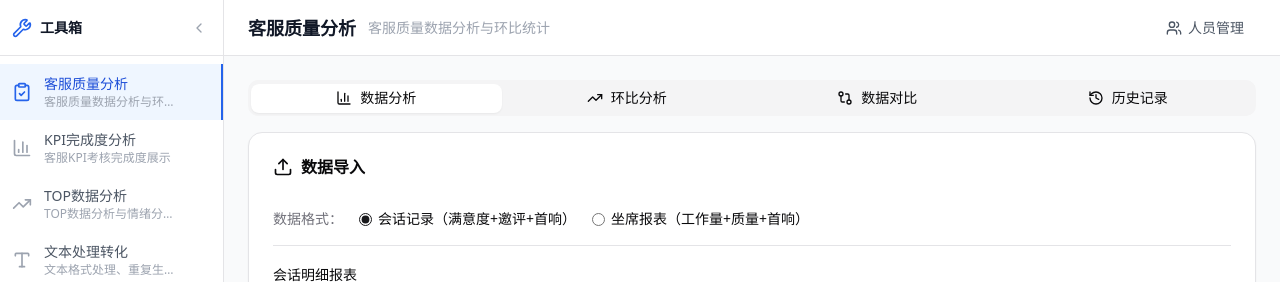
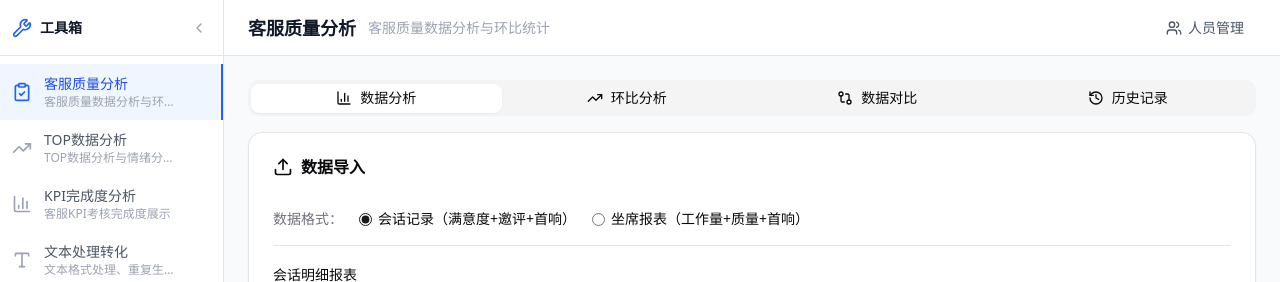
Before and after one commit to 123qinyi/toolbox-v2, a React (Vite) app: page / in a window 1280 px wide. Shown: the top 282 px of the page. Built offline with nearby package versions, Linux system fonts and the light colour scheme.

Commit message:
fix: 工具顺序调整TOP第二KPI第三

```diff
--- a/src/App.tsx
+++ b/src/App.tsx
@@ -54,18 +54,18 @@ const tools: Tool[] = [
     description: '客服质量数据分析与环比统计',
   },
   {
+    id: 'top',
+    name: 'TOP数据分析',
+    icon: <TrendingUp className="w-5 h-5" />,
+    component: <TopTool />,
+    description: 'TOP数据分析与情绪分层统计',
+  },
+  {
     id: 'kpi',
     name: 'KPI完成度分析',
     icon: <BarChart3 className="w-5 h-5" />,
     component: <KpiTool />,
     description: '客服KPI考核完成度展示',
-  },
-  {
-    id: 'top',
-    name: 'TOP数据分析',
-    icon: <TrendingUp className="w-5 h-5" />,
-    component: <TopTool />,
-    description: 'TOP数据分析与情绪分层统计',
   },
   {
     id: 'text',
```
